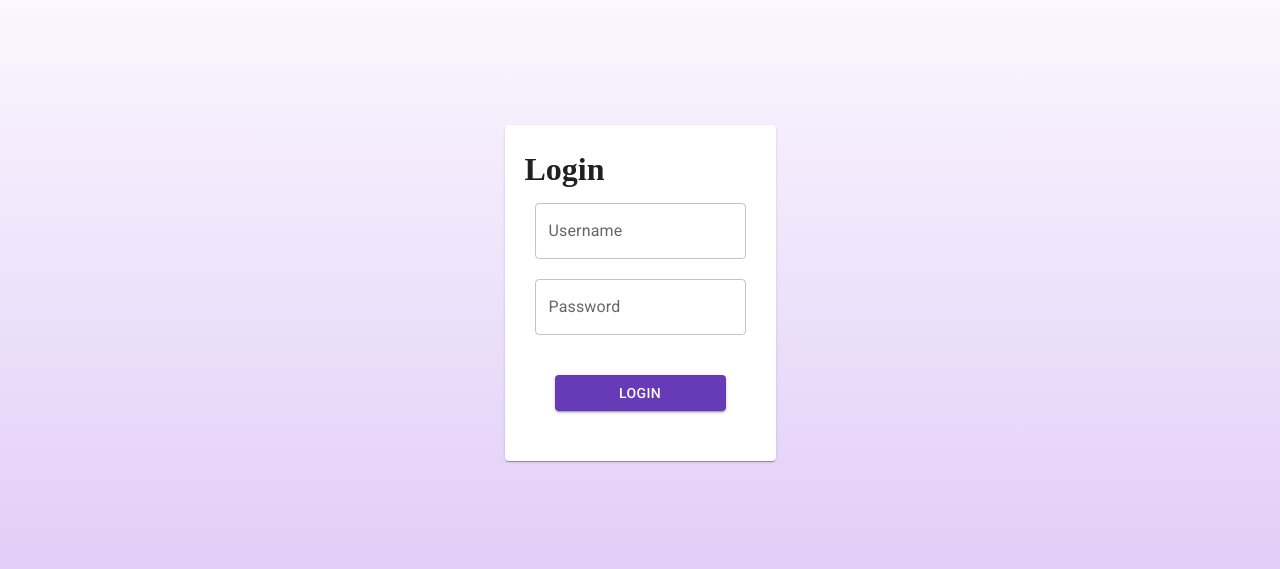
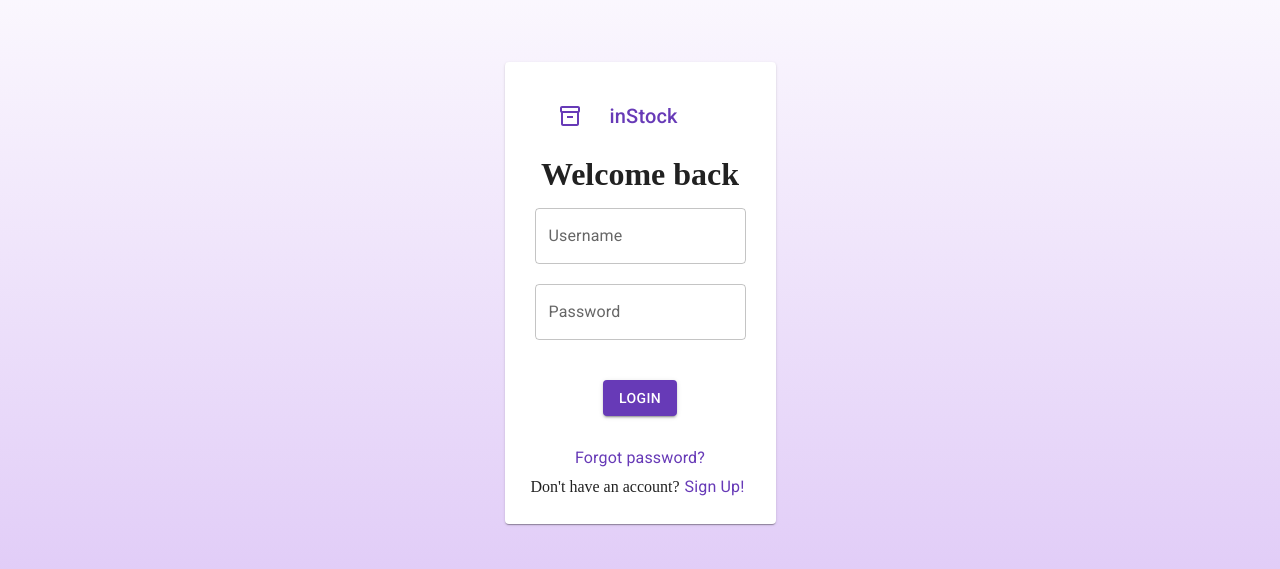
Before and after one commit to chadjcampbell/inventory-manager, a React (Vite) app in the folder client/: page /login in a window 1280 px wide. Shown: the part 107-676 px from the top of the page. Built offline with nearby package versions, Linux system fonts and the light colour scheme.

Commit message:
more work on login styles

```diff
--- a/client/src/pages/Auth/Login.tsx
+++ b/client/src/pages/Auth/Login.tsx
@@ -1,5 +1,14 @@
-import { TextField, Button, Card, Box } from "@mui/material";
+import { Inventory2Outlined } from "@mui/icons-material";
+import {
+  TextField,
+  Button,
+  Card,
+  Box,
+  IconButton,
+  Typography,
+} from "@mui/material";
 import { useState } from "react";
+import { Link } from "react-router-dom";
 
 const Login = () => {
   const [username, setUsername] = useState("");
@@ -27,9 +36,39 @@ const Login = () => {
           maxWidth: "350px",
           display: "flex",
           flexDirection: "column",
+          alignItems: "center",
+          justifyContent: "center",
         }}
       >
-        <h1>Login</h1>
+        <Box
+          sx={{
+            width: "80%",
+            borderRadius: "5px",
+            padding: "10px",
+            display: "flex",
+            alignItems: "center",
+            justifyContent: "center",
+          }}
+        >
+          <IconButton
+            size="large"
+            edge="start"
+            color="primary"
+            aria-label="menu"
+            sx={{ mr: 2 }}
+          >
+            <Inventory2Outlined />
+          </IconButton>
+          <Typography
+            color="primary"
+            variant="h6"
+            component="div"
+            sx={{ flexGrow: 1 }}
+          >
+            inStock
+          </Typography>
+        </Box>
+        <h1>Welcome back</h1>
         <TextField
           sx={{ margin: "10px" }}
           label="Username"
@@ -50,6 +89,31 @@ const Login = () => {
         >
           Login
         </Button>
+        <Typography
+          to="/forgot"
+          color="primary"
+          component={Link}
+          sx={{ flexGrow: 1, textDecoration: "none" }}
+        >
+          Forgot password?
+        </Typography>
+        <Box
+          sx={{
+            display: "flex",
+            alignItems: "center",
+            justifyContent: "center",
+          }}
+        >
+          <p>Don't have an account?</p>{" "}
+          <Typography
+            to="/register"
+            color="primary"
+            component={Link}
+            sx={{ flexGrow: 1, padding: "5px", textDecoration: "none" }}
+          >
+            Sign Up!
+          </Typography>
+        </Box>
       </Card>
     </Box>
   );
```
